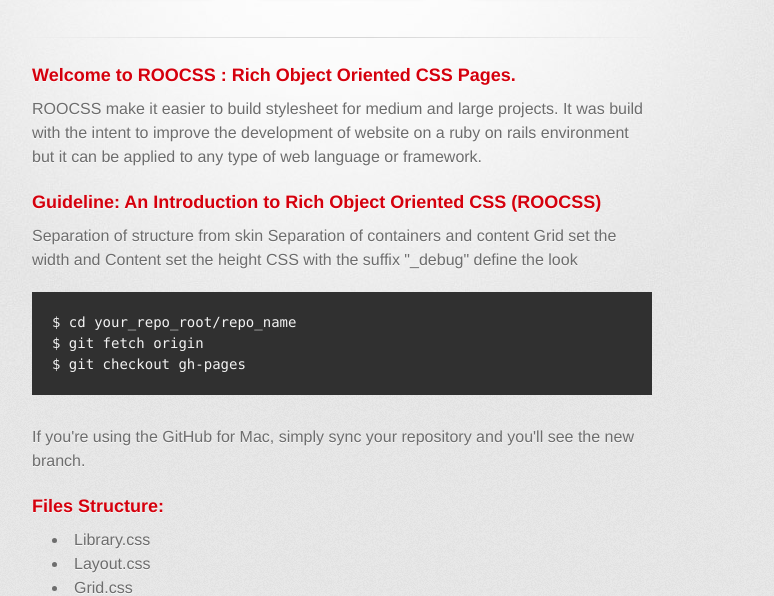
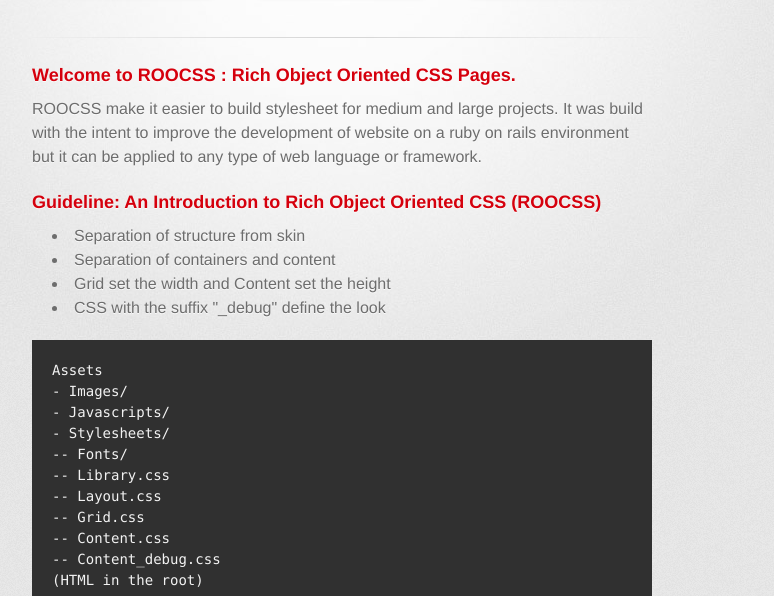
Before and after one commit to richardsondx/ROOCSS, a plain HTML site: page index.html in a window 1280 px wide. Shown: the part 209-805 px from the top of the page, without its empty margins (298-1072 px from the left). Drawn offline with Linux system fonts and the light colour scheme; a web font is replaced by a local one.

```diff
--- a/index.html
+++ b/index.html
@@ -10,7 +10,7 @@
     <!--[if lt IE 9]>
     <script src="//html5shiv.googlecode.com/svn/trunk/html5.js"></script>
     <![endif]-->
-    <title>ROOCSS by richardsondx</title>
+    <title>ROOCSS  by richardsondx</title>
   </head>
 
   <body>
@@ -18,7 +18,7 @@
       <div class="inner">
 
         <header>
-          <h1>ROOCSS</h1>
+          <h1>ROOCSS </h1>
           <h2>Rich Object Oriented CSS</h2>
         </header>
 
@@ -39,14 +39,22 @@
 <h3>
 <a name="guideline-an-introduction-to-rich-object-oriented-css-roocss" class="anchor" href="#guideline-an-introduction-to-rich-object-oriented-css-roocss"><span class="octicon octicon-link"></span></a>Guideline: An Introduction to Rich Object Oriented CSS (ROOCSS)</h3>
 
-<p>Separation of structure from skin
-Separation of containers and content
-Grid set the width and Content set the height
-CSS with the suffix "_debug" define the look</p>
-
-<pre><code>$ cd your_repo_root/repo_name
-$ git fetch origin
-$ git checkout gh-pages
+<ul>
+<li>Separation of structure from skin</li>
+<li>Separation of containers and content</li>
+<li>Grid set the width and Content set the height</li>
+<li>CSS with the suffix "_debug" define the look</li>
+</ul><pre><code>Assets
+- Images/
+- Javascripts/
+- Stylesheets/
+-- Fonts/
+-- Library.css
+-- Layout.css
+-- Grid.css
+-- Content.css
+-- Content_debug.css
+(HTML in the root)
 </code></pre>
 
 <p>If you're using the GitHub for Mac, simply sync your repository and you'll see the new branch.</p>
@@ -54,13 +62,7 @@ $ git checkout gh-pages
 <h3>
 <a name="files-structure" class="anchor" href="#files-structure"><span class="octicon octicon-link"></span></a>Files Structure:</h3>
 
-<ul>
-<li>Library.css</li>
-<li>Layout.css</li>
-<li>Grid.css</li>
-<li>Content.css</li>
-<li>Content_debug.css</li>
-</ul><h3>
+<h3>
 <a name="template" class="anchor" href="#template"><span class="octicon octicon-link"></span></a>Template:</h3>
 
 <p>Play with our template in Firebug to learn the basics of ROOCSS</p>
@@ -94,7 +96,7 @@ Totally. If you are done building you're website and you don't need some element
         </section>
 
         <footer>
-          ROOCSS is maintained by <a href="https://github.com/richardsondx">richardsondx</a><br>
+          ROOCSS  is maintained by <a href="https://github.com/richardsondx">richardsondx</a><br>
           This page was generated by <a href="http://pages.github.com">GitHub Pages</a>. Tactile theme by <a href="http://twitter.com/jasonlong">Jason Long</a>.
         </footer>
 
```
Also changed, not shown: params.json (+1 -1 lines).
